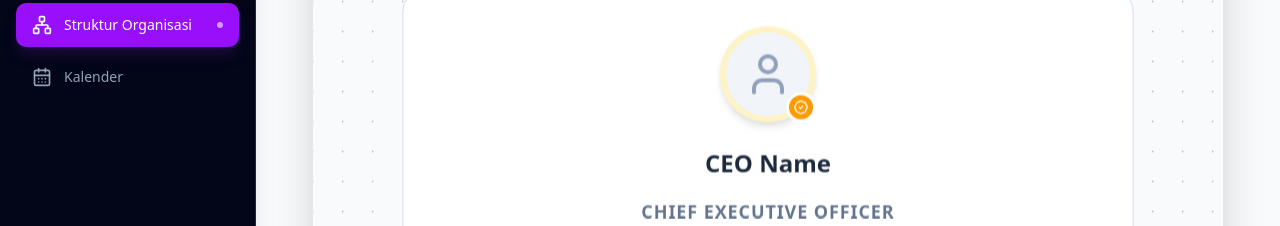
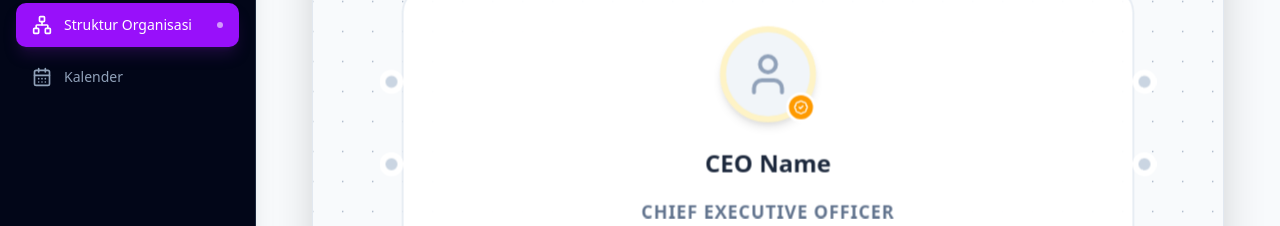
Before and after one commit to VZENNN/hrvenomdashboard, a Next.js app: page /dashboard/organization in a window 1280 px wide. Shown: the part 385-611 px from the top of the page. Built offline with nearby package versions, Linux system fonts and the light colour scheme; no server answers; the database is empty; sample sign-in values are in the browser's storage.

Commit message:
adding side dot for node

```diff
--- a/components/org/OrgNode.tsx
+++ b/components/org/OrgNode.tsx
@@ -88,6 +88,34 @@ const OrgNode = ({ data, id, selected }: NodeProps<Node<OrgNodeData>>) => {
                 position={Position.Bottom}
                 className="!w-4 !h-4 !bg-slate-300 dark:!bg-slate-600 !border-4 !border-white dark:!border-slate-900 !bottom-[-8px] transition hover:scale-125 hover:!bg-purple-500 hover:!border-purple-200"
             />
+
+            {/* LEFT HANDLES */}
+            <Handle
+                type="target"
+                position={Position.Left}
+                id="left-target"
+                className="!w-4 !h-4 !bg-slate-300 dark:!bg-slate-600 !border-4 !border-white dark:!border-slate-900 !top-[35%] !left-[-8px] transition hover:scale-125 hover:!bg-purple-500 hover:!border-purple-200"
+            />
+            <Handle
+                type="source"
+                position={Position.Left}
+                id="left-source"
+                className="!w-4 !h-4 !bg-slate-300 dark:!bg-slate-600 !border-4 !border-white dark:!border-slate-900 !top-[65%] !left-[-8px] transition hover:scale-125 hover:!bg-purple-500 hover:!border-purple-200"
+            />
+
+            {/* RIGHT HANDLES */}
+            <Handle
+                type="target"
+                position={Position.Right}
+                id="right-target"
+                className="!w-4 !h-4 !bg-slate-300 dark:!bg-slate-600 !border-4 !border-white dark:!border-slate-900 !top-[35%] !right-[-8px] transition hover:scale-125 hover:!bg-purple-500 hover:!border-purple-200"
+            />
+            <Handle
+                type="source"
+                position={Position.Right}
+                id="right-source"
+                className="!w-4 !h-4 !bg-slate-300 dark:!bg-slate-600 !border-4 !border-white dark:!border-slate-900 !top-[65%] !right-[-8px] transition hover:scale-125 hover:!bg-purple-500 hover:!border-purple-200"
+            />
         </div>
     );
 };
```
